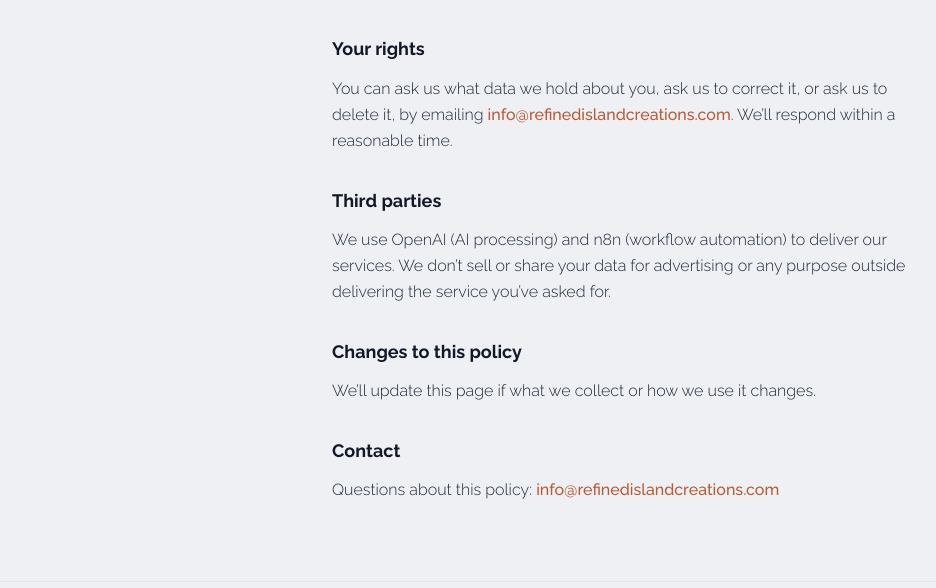
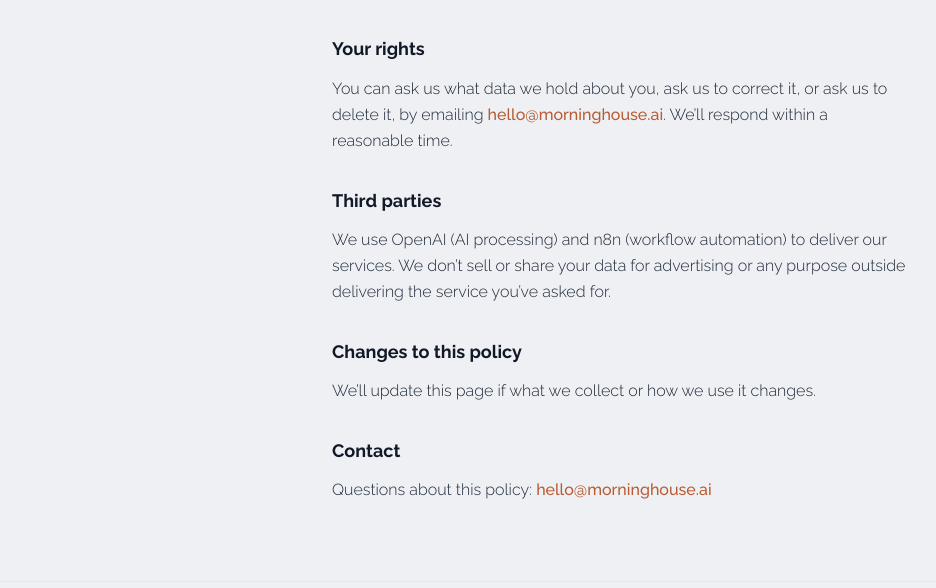
Before and after one commit to refinedislandcreations/morning-house, a Jekyll site: the page built from privacy.md, in a window 1280 px wide. Shown: the part 1252-1840 px from the top of the page, without its empty margins (20-956 px from the left). Built offline with Jekyll 4.4.1, drawn with Linux system fonts in a browser that asks for light colours.

Commit message:
chore: update contact email addresses in privacy policy

```diff
--- a/privacy.md
+++ b/privacy.md
@@ -24,7 +24,7 @@ Our products use OpenAI's API to read, classify, and draft content as part of de
 Coming-soon signups are kept until launch, then deleted or used only to send the launch notification. Client data is kept for as long as the service agreement is active, and is deleted or returned within a reasonable period after the agreement ends, as agreed with each client individually.
 
 ## Your rights
-You can ask us what data we hold about you, ask us to correct it, or ask us to delete it, by emailing [info@refinedislandcreations.com](mailto:info@refinedislandcreations.com). We'll respond within a reasonable time.
+You can ask us what data we hold about you, ask us to correct it, or ask us to delete it, by emailing [hello@morninghouse.ai](mailto:hello@morninghouse.ai). We'll respond within a reasonable time.
 
 ## Third parties
 We use OpenAI (AI processing) and n8n (workflow automation) to deliver our services. We don't sell or share your data for advertising or any purpose outside delivering the service you've asked for.
@@ -33,4 +33,4 @@ We use OpenAI (AI processing) and n8n (workflow automation) to deliver our servi
 We'll update this page if what we collect or how we use it changes.
 
 ## Contact
-Questions about this policy: [info@refinedislandcreations.com](mailto:info@refinedislandcreations.com)
+Questions about this policy: [hello@morninghouse.ai](mailto:hello@morninghouse.ai)
```
